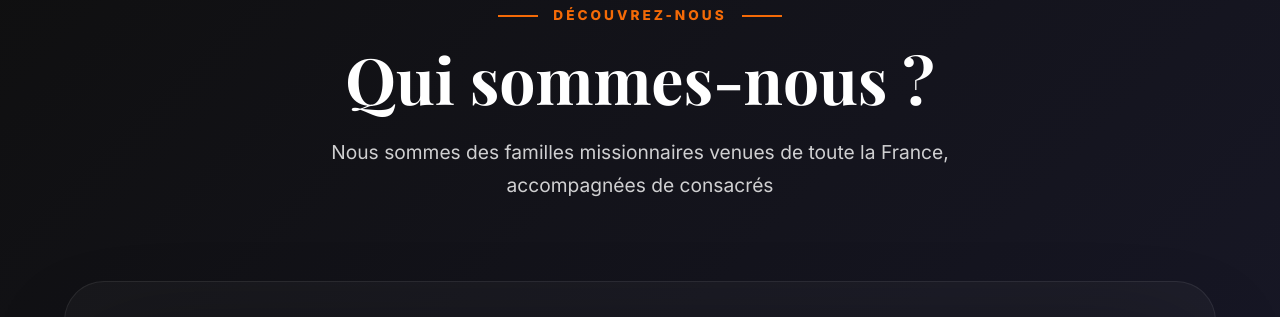
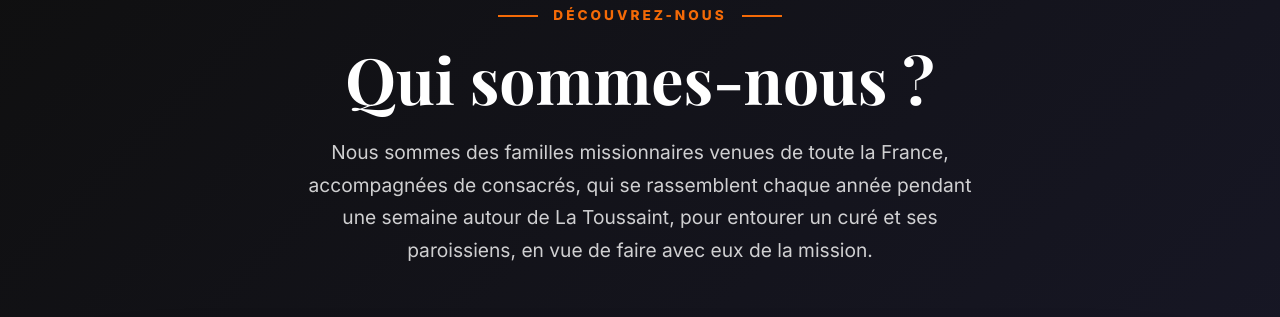
Before and after one commit to anselmecallens-source/famissio-antigravity, a React (Vite) app in the folder famissio/: page / in a window 1280 px wide. Shown: the part 2760-3077 px from the top of the page. Built offline with nearby package versions, Linux system fonts and the light colour scheme.

Commit message:
Mise à jour design Famissio

```diff
--- a/famissio/src/pages/Home.jsx
+++ b/famissio/src/pages/Home.jsx
@@ -1083,7 +1083,7 @@ const Home = () => {
                 <div className="section-head">
                     <div className="eyebrow" style={{ color: 'var(--ember)' }}>Découvrez-nous</div>
                     <h2 className="title" style={{ color: 'white' }}>Qui sommes-nous ?</h2>
-                    <p className="subtitle" style={{ color: 'rgba(255,255,255,0.8)' }}>Nous sommes des familles missionnaires venues de toute la France, accompagnées de consacrés</p>
+                    <p className="subtitle" style={{ color: 'rgba(255,255,255,0.8)' }}>Nous sommes des familles missionnaires venues de toute la France, accompagnées de consacrés, qui se rassemblent chaque année pendant une semaine autour de La Toussaint, pour entourer un curé et ses paroissiens, en vue de faire avec eux de la mission.</p>
                 </div>
                 <div className="video-frame">
                     <div className="video-box">
```
